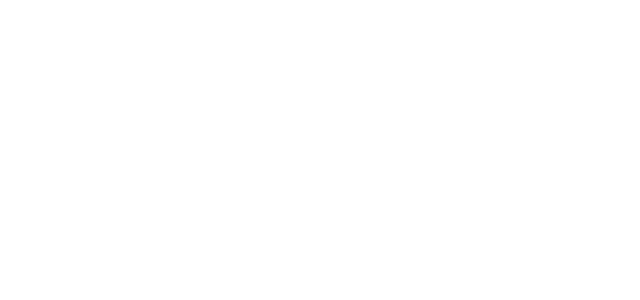
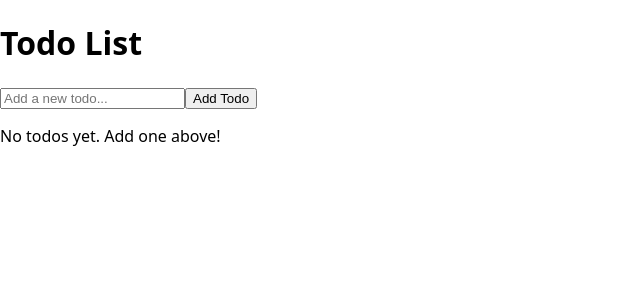
Before and after one commit to mateo-tadic/todo-app, a React (Vite) app: page / in a window 1280 px wide. Shown: the top 300 px of the page, without its empty margins (0-640 px from the left). Built offline with nearby package versions, Linux system fonts and the light colour scheme.

Commit message:
feat: implement todo list component with Redux integration

```diff
--- a/src/App.tsx
+++ b/src/App.tsx
@@ -1,7 +1,11 @@
-import { useState } from "react";
+import TodoList from './components/TodoList';
 
 function App() {
-  return <div></div>;
+  return (
+    <div className="app">
+      <TodoList />
+    </div>
+  );
 }
 
 export default App;
--- /dev/null
+++ b/src/components/TodoList.tsx
@@ -0,0 +1,66 @@
+import { useState } from 'react';
+import { useSelector, useDispatch } from 'react-redux';
+import type { RootState } from '../store/store';
+import { addTodo, toggleTodo, deleteTodo } from '../store/todoSlice';
+
+const TodoList = () => {
+  const [newTodoText, setNewTodoText] = useState('');
+  const todos = useSelector((state: RootState) => state.todos.todos);
+  const dispatch = useDispatch();
+
+  const handleAddTodo = (event: React.FormEvent) => {
+    event.preventDefault();
+    if (newTodoText.trim()) {
+      dispatch(addTodo(newTodoText.trim()));
+      setNewTodoText('');
+    }
+  };
+
+  const handleToggleTodo = (todoId: number) => {
+    dispatch(toggleTodo(todoId));
+  };
+
+  const handleDeleteTodo = (todoId: number) => {
+    dispatch(deleteTodo(todoId));
+  };
+
+  return (
+    <div>
+      <h1>Todo List</h1>
+
+      <form onSubmit={handleAddTodo}>
+        <input
+          type="text"
+          value={newTodoText}
+          onChange={(event) => setNewTodoText(event.target.value)}
+          placeholder="Add a new todo..."
+        />
+        <button type="submit">
+          Add Todo
+        </button>
+      </form>
+
+      <ul>
+        {todos.map((todo) => (
+          <li key={todo.id} style={{ textDecoration: todo.completed ? 'line-through' : 'none' }}>
+            <input
+              type="checkbox"
+              checked={todo.completed}
+              onChange={() => handleToggleTodo(todo.id)}
+            />
+            <span>{todo.text}</span>
+            <button onClick={() => handleDeleteTodo(todo.id)}>
+              Delete
+            </button>
+          </li>
+        ))}
+      </ul>
+
+      {todos.length === 0 && (
+        <p>No todos yet. Add one above!</p>
+      )}
+    </div>
+  );
+};
+
+export default TodoList;
```
